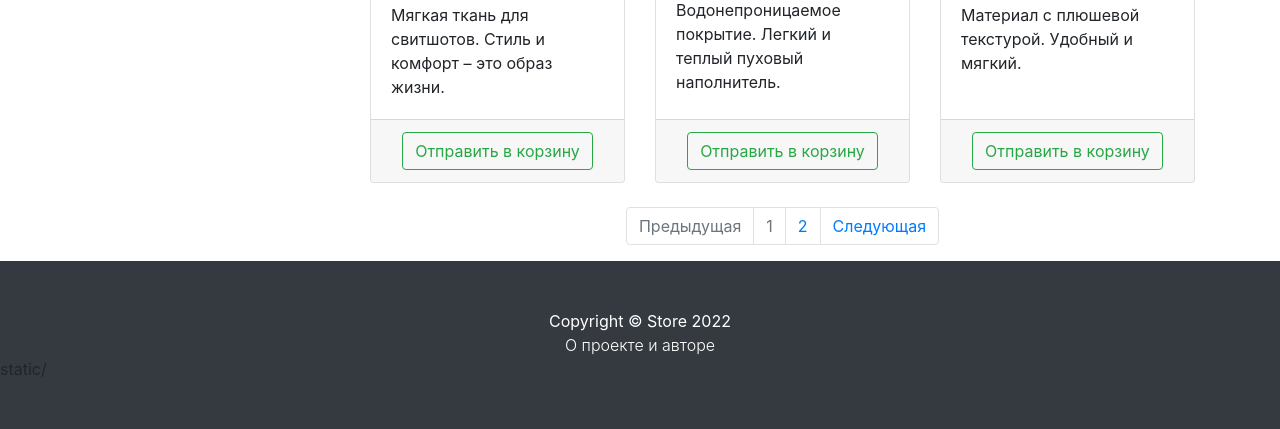
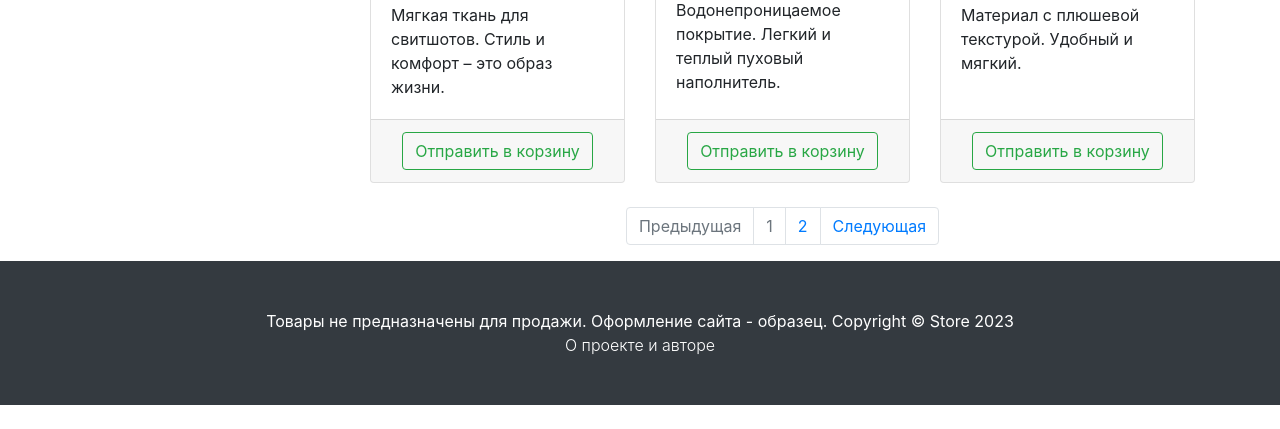
Before and after one commit to KIchkinevVladislav/WebShopPET, a Django app: page /products/ in a window 1280 px wide. Shown: the part 966-1395 px from the top of the page. After the commit the page ends 1371 px from the top, so only its background shows below. Run offline with Django 3.2, Linux system fonts and the light colour scheme; data comes from the database, SQL or seed files in the repository; parts of the project's set-up code (start-up, migrations or seed data) failed here and were passed over; some libraries are stand-ins or nearby versions.

Commit message:
changed products.html

```diff
--- a/products/templates/products/products.html
+++ b/products/templates/products/products.html
@@ -130,10 +130,9 @@
     <!-- Footer -->
     <footer class="py-5 bg-dark">
         <div class="container">
-            <p class="m-0 text-center text-white">Copyright &copy; Store 2022</p>
+            <p class="m-0 text-center text-white">Товары не предназначены для продажи. Оформление сайта - образец. Copyright &copy; Store 2023</p>
             <a class="text-center font-weight-light my-6" href="{% url 'about' %}" style="display: block; color: white;">О проекте и авторе</a>
         </div>
-        <!-- /.container -->static/
     </footer>
 
 {% endblock %}
```
